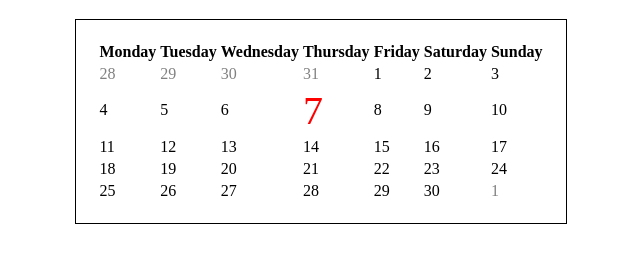
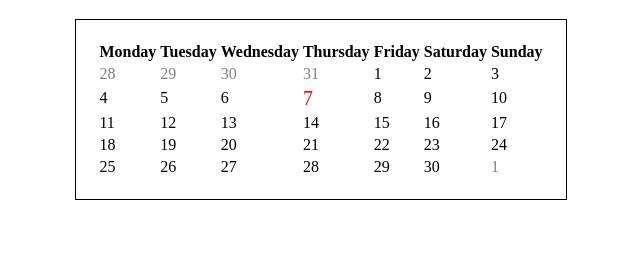
Before and after one commit to gdelmo/gdelmo.github.io, a plain HTML site: page calendar/november.html in a window 1280 px wide. Shown: the part 62-324 px from the top of the page, without its empty margins (319-959 px from the left). Drawn offline with Linux system fonts and the light colour scheme; files that its build step writes are made by us from their sources.

Commit message:
Update november.html

```diff
--- a/calendar/november.html
+++ b/calendar/november.html
@@ -29,7 +29,7 @@
     <td>4</td>
     <td>5</td>
     <td>6</td>
-    <td style="color: red; font-size:40px;">7</td>
+    <strong><td style="color: red; font-size:20px;">7</td></strong>
     <td>8</td>
     <td>9</td>
     <td>10</td>
```
